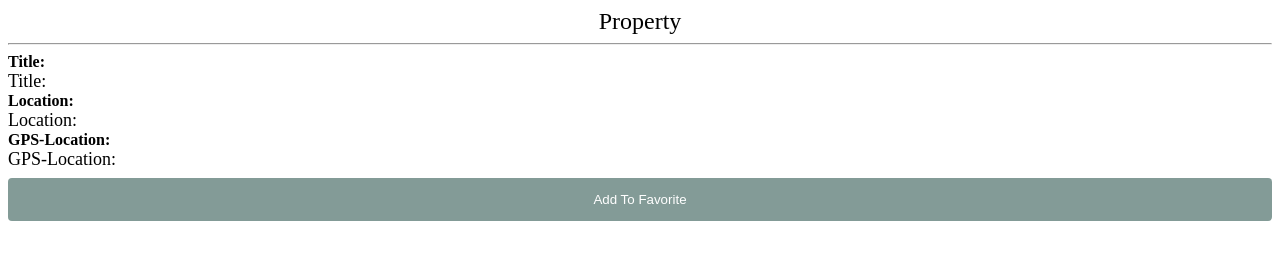
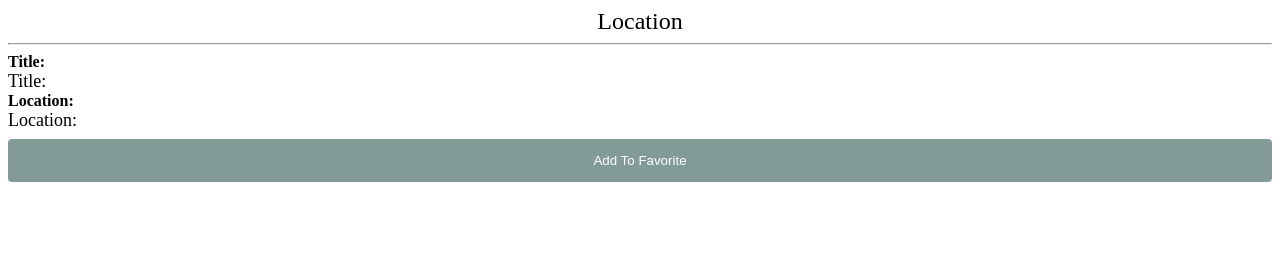
Before and after one commit to rishipatel2018/Mobile-Apps-Final, a website: page YelpFusion/www/page/itemSelectedPage.html in a window 1280 px wide. Drawn offline with Linux system fonts and the light colour scheme; some packages are replaced by stand-ins of ours.

Commit message:
Update itemSelectedPage.html

```diff
--- a/YelpFusion/www/page/itemSelectedPage.html
+++ b/YelpFusion/www/page/itemSelectedPage.html
@@ -10,12 +10,12 @@
       defer
     ></script>
     <style type="text/css">
-      /* Set the size of the div element that contains the map */
+
       #map {
         height: 400px;
-        /* The height is 400 pixels */
+
         width: 100%;
-        /* The width is the width of the web page */
+
       }
       #title, #location, #gps-location{
   font-size: large;
@@ -58,23 +58,21 @@ input[type=button] {
   </head>
   <body>
     <div class="center">
-        <h1>Property</h1>
+        <h1>Location</h1>
         <hr class="solid">
 
         <label id="t1" style="font-weight: bold;" >Title:</label><br>
         <label id="title" >Title:</label><br>
         <label id="t2" style="font-weight: bold;">Location:</label><br>
         <label id="location" >Location:</label><br>
-        <label id="t3" style="font-weight: bold;">GPS-Location:</label><br>
-        <label id="gps-location" >GPS-Location:</label><br>
-        <input type="button" id="buttonAddFavourite"  value="Add To Favorite">
+               <input type="button" id="buttonAddFavourite"  value="Add To Favorite">
 
         </div>
 
         <div id="loading">
             <img id="loading-image" src="../img/loading.gif" alt="Loading..." />
         </div>
-    <!--The div element for the map -->
+
     <div id="map"></div>
     <script src="https://www.gstatic.com/firebasejs/8.1.2/firebase-app.js"></script>
     <script  src="https://www.gstatic.com/firebasejs/8.1.2/firebase-auth.js"></script>
```
